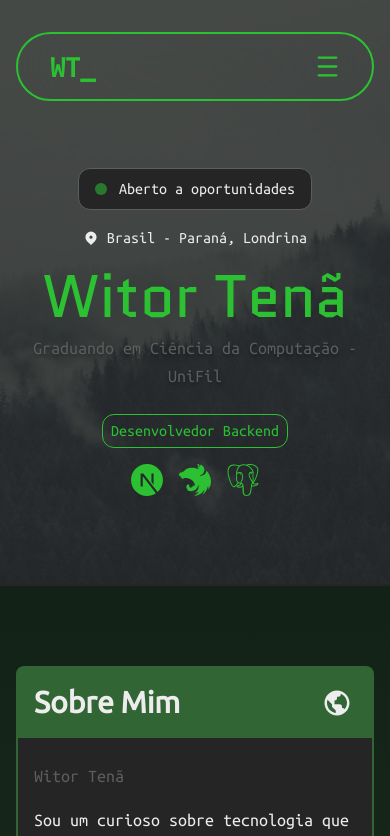
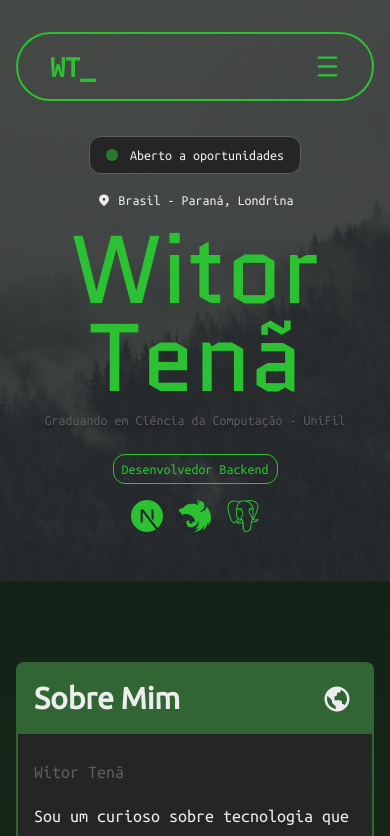
Before and after one commit to WitorDev/witortena, a Next.js app: page / in a window 390 px wide. Shown: the top 836 px of the page. Built offline with nearby package versions, Linux system fonts and the light colour scheme; a web font is replaced by a local one.

Commit message:
updated hero section sizing in mobile

```diff
--- a/app/components/Hero.tsx
+++ b/app/components/Hero.tsx
@@ -20,7 +20,7 @@ export default function Hero() {
   return (
     <section
       id="hero"
-      className={`${ubuntuMonoFont.className} mx-auto relative sm:px-4 pt-42 sm:pt-62 pb-22 sm:pb-42 overflow-hidden flex flex-col justify-center items-center text-left`}
+      className={`${ubuntuMonoFont.className} mx-auto relative sm:px-4 pt-34 sm:pt-62 pb-12 sm:pb-42 overflow-hidden flex flex-col justify-center items-center text-left`}
     >
       <div className="w-full h-full absolute -z-1">
         <Image
@@ -35,26 +35,26 @@ export default function Hero() {
           <div className="flex flex-col md:flex-row justify-center gap-4 items-center">
             <div className="border bg-primary-bg w-fit rounded-xl flex flex-row gap-3 items-center border-terciary-bg px-4 py-2">
               <div className="animate-pulse bg-primary-accent max-w-3 max-h-3 min-w-3 min-h-3 rounded-full"></div>
-              <p>Aberto a oportunidades</p>
+              <p className="text-sm sm:text-md">Aberto a oportunidades</p>
             </div>
-            <div className="flex flex-row gap-2 items-center">
+            <div className="flex text-sm sm:text-md flex-row gap-2 items-center">
               <HiLocationMarker />
               <p>Brasil - Paraná, Londrina</p>
             </div>
           </div>
           <h1
             id="title"
-            className={`${novaFonte.className} w-full mx-auto text-6xl mt-4 sm:text-9xl font-bold text-primary-accent`}
+            className={`${novaFonte.className} w-full mx-auto text-8xl leading-22 mt-4 sm:text-9xl font-bold text-primary-accent`}
           >
             Witor Tenã
           </h1>
         </div>
-        <h2 className="text-terciary-bg text-center mx-auto text-lg sm:text-xl text-shadow-lg relative z-10">
+        <h2 className="text-terciary-bg text-center mx-auto text-sm sm:text-xl text-shadow-lg relative z-10">
           Graduando em Ciência da Computação - UniFil
         </h2>
 
         <div className="flex mx-auto gap-4 sm:items-center sm:flex-row flex-col mt-4">
-          <div className="w-fit rounded-xl flex flex-row gap-2 items-center text-primary-accent border border-primary-accent px-2 py-1">
+          <div className="w-fit rounded-xl text-sm sm:text-md flex flex-row gap-2 items-center text-primary-accent border border-primary-accent px-2 py-1">
             <p>Desenvolvedor Backend</p>
           </div>
 
```
